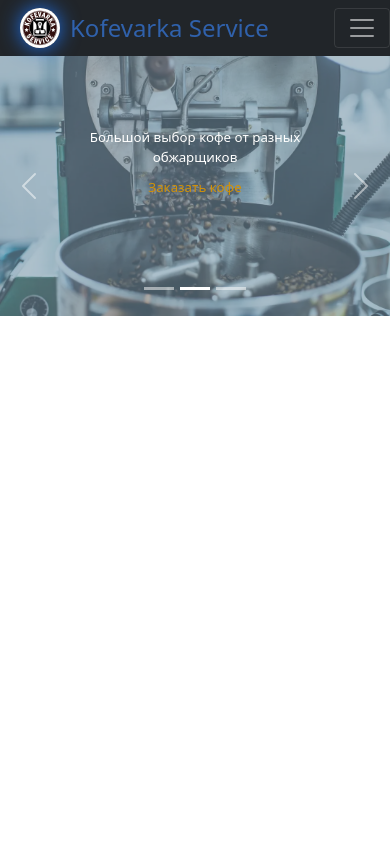
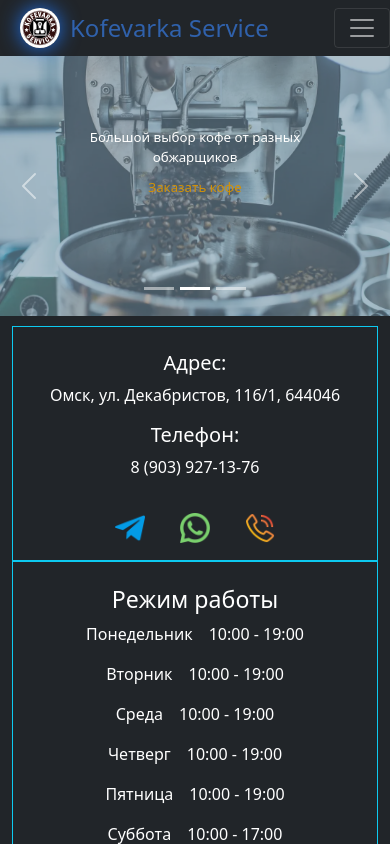
Before and after one commit to EvgeniyOl/KOFEVARKA_SERVICE, a React (Create React App) app: page / in a window 390 px wide. Shown: the top 844 px of the page. Built offline with nearby package versions, Linux system fonts and the light colour scheme.

Commit message:
fix tg bot links

```diff
--- a/src/Pages/Home/Home.css
+++ b/src/Pages/Home/Home.css
@@ -1,5 +1,10 @@
 .carouselka-container {
   min-height: 800px;
+}
+@media (max-width: 500px) {
+  .carouselka-container {
+    min-height: 220px;
+  }
 }
 /* ---block1--- */
 .block1 {
--- a/src/Pages/Service/Form/Form.tsx
+++ b/src/Pages/Service/Form/Form.tsx
@@ -15,7 +15,8 @@ const ModalForm: React.FC = () => {
   } = useForm();
 
   const onSubmit = (data: any) => {
-    const telegramToken = process.env.REACT_APP_TOKEN;
+    // const telegramToken = process.env.REACT_APP_TOKEN;
+    const telegramToken = '5394889213:AAG-H6ynudJBBiO99Pw5zZzPsBqWA12L_pE';
     const CHAT_ID = '-707751403';
     const URL_API = `https://api.telegram.org/bot${telegramToken}/sendMessage`;
 
```
Also changed, not shown: 12 other files (tests, documents, lock files or other folders).
